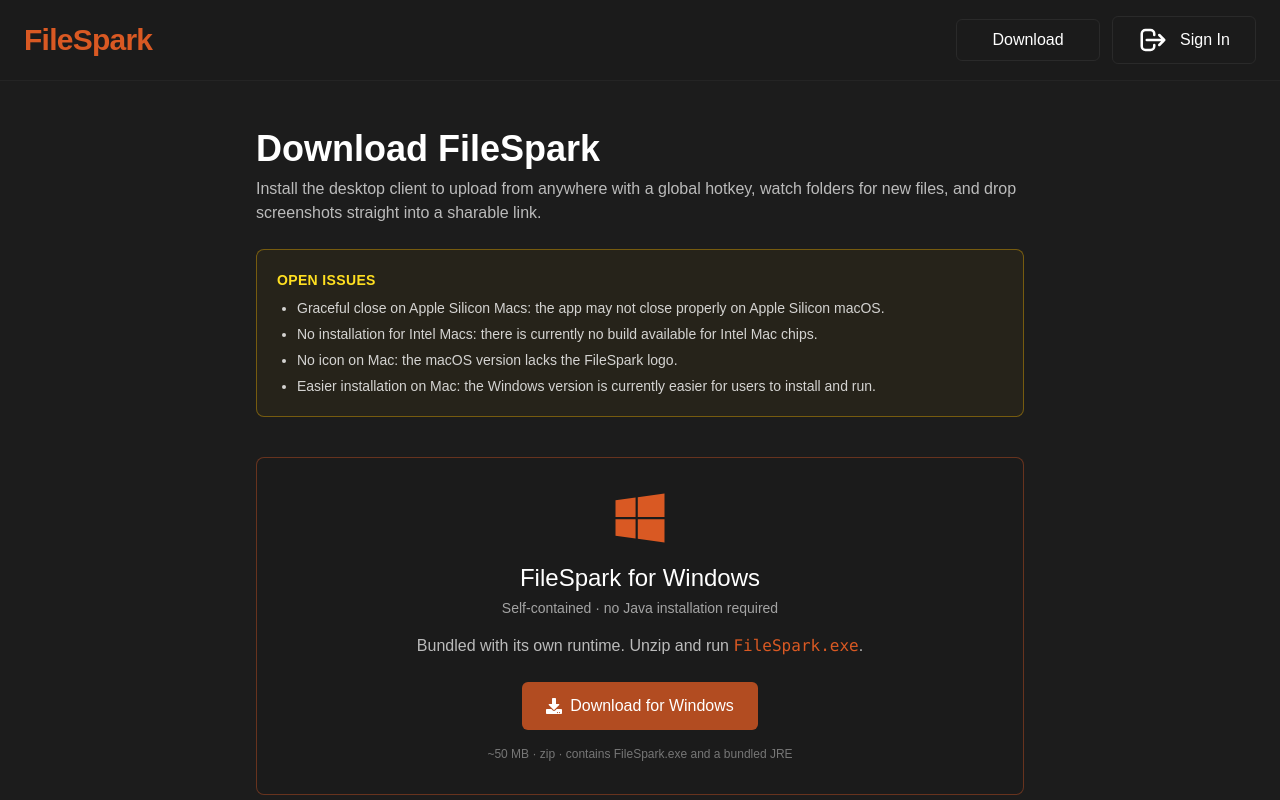
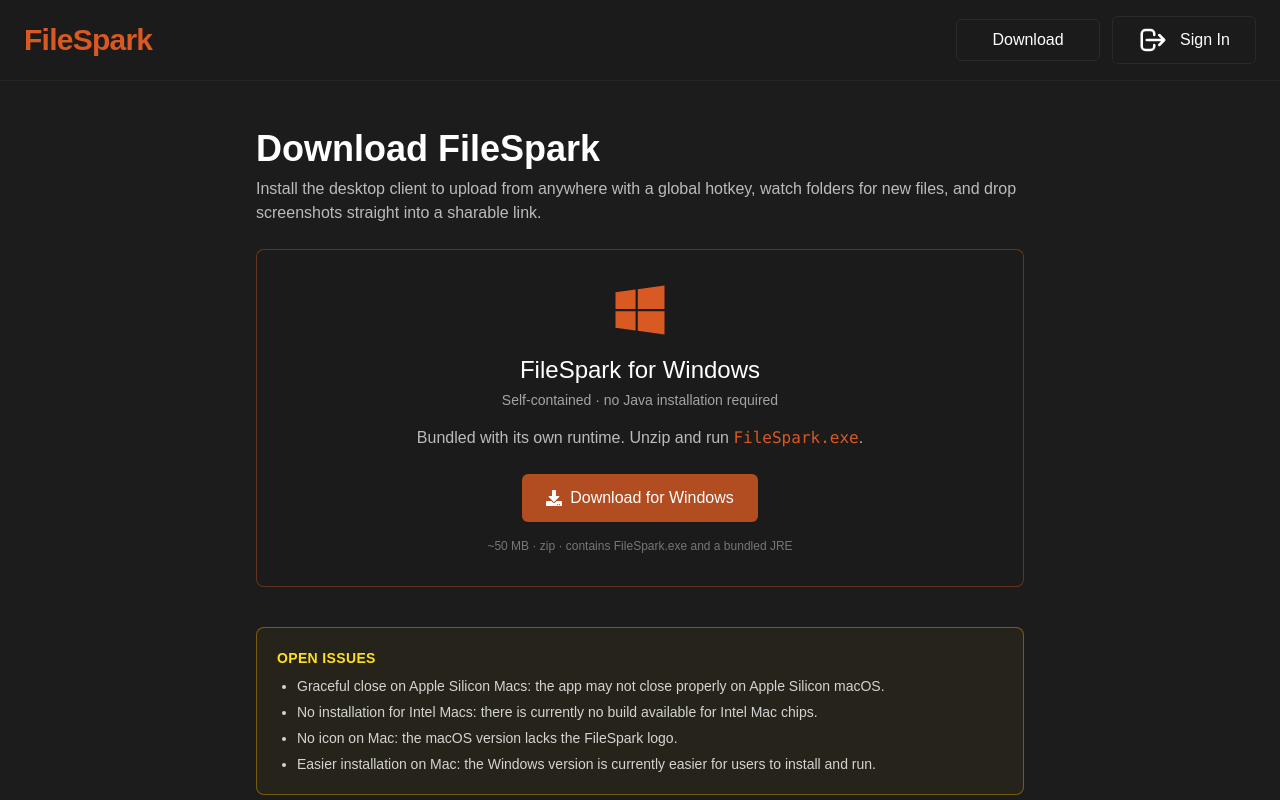
Before and after one commit to smhussa22/filespark, a Next.js app in the folder frontend/: page /download in a window 1280 px wide. Shown: the top 800 px of the page. Built offline with nearby package versions, Linux system fonts and the light colour scheme; no server answers; a web font is replaced by a local one.

Commit message:
polish frontend

```diff
--- a/frontend/app/components/HeroVideoSection.tsx
+++ b/frontend/app/components/HeroVideoSection.tsx
@@ -1,10 +1,20 @@
 "use client";
 import Link from "next/link";
+import { useEffect, useRef } from "react";
 import { FaGithub } from "react-icons/fa";
 export function HeroVideoSection() {
+  const videoRef = useRef<HTMLVideoElement>(null);
+
+  useEffect(() => {
+    if (videoRef.current) {
+      videoRef.current.playbackRate = 1.55;
+    }
+  }, []);
+
   return (
     <section className="relative h-[75vh] w-full overflow-hidden">
       <video
+        ref={videoRef}
         className="absolute inset-0 h-full w-full object-cover"
         autoPlay
         muted
@@ -12,14 +22,7 @@
         playsInline
         preload="auto"
       >
-        <source
-          src="https://cdn.medal.tv/assets/next/video/home_hero_new.0fc056a5.webm"
-          type="video/webm"
-        />
-        <source
-          src="https://cdn.medal.tv/assets/next/video/home_hero_new.5bb3dede.mp4"
-          type="video/mp4"
-        />
+        <source src="/demo-of-filespark.mp4" type="video/mp4" />
       </video>
 
       <div className="absolute inset-0 bg-black/60" />
--- a/frontend/app/download/page.tsx
+++ b/frontend/app/download/page.tsx
@@ -17,32 +17,6 @@
           Install the desktop client to upload from anywhere with a global hotkey, watch folders for new files, and
           drop screenshots straight into a sharable link.
         </p>
-
-        <section className="mb-10 rounded-lg border border-yellow-500/40 bg-yellow-500/5 p-5">
-
-          <div className="text-yellow-300 text-sm font-semibold uppercase tracking-wide mb-2">
-            Open Issues
-          </div>
-          <ul className="text-mainwhite/80 text-sm space-y-1.5 list-disc pl-5">
-            <li>
-              <span className="font-medium">Graceful close on Apple Silicon Macs:</span>{" "}
-              the app may not close properly on Apple Silicon macOS.
-            </li>
-            <li>
-              <span className="font-medium">No installation for Intel Macs:</span>{" "}
-              there is currently no build available for Intel Mac chips.
-            </li>
-            <li>
-              <span className="font-medium">No icon on Mac:</span>{" "}
-              the macOS version lacks the FileSpark logo.
-            </li>
-            <li>
-              <span className="font-medium">Easier installation on Mac:</span>{" "}
-              the Windows version is currently easier for users to install and run.
-            </li>
-          </ul>
-
-        </section>
 
         {/* Primary: bundled Windows zip — no Java install required */}
         <section className="rounded-lg border border-mainorange/40 bg-mainblack/60 p-8 flex flex-col items-center text-center gap-4">
@@ -71,6 +45,32 @@
           <p className="text-mainwhite/40 text-xs">
             ~50 MB · zip · contains FileSpark.exe and a bundled JRE
           </p>
+
+        </section>
+
+        <section className="mt-10 rounded-lg border border-yellow-500/40 bg-yellow-500/5 p-5">
+
+          <div className="text-yellow-300 text-sm font-semibold uppercase tracking-wide mb-2">
+            Open Issues
+          </div>
+          <ul className="text-mainwhite/80 text-sm space-y-1.5 list-disc pl-5">
+            <li>
+              <span className="font-medium">Graceful close on Apple Silicon Macs:</span>{" "}
+              the app may not close properly on Apple Silicon macOS.
+            </li>
+            <li>
+              <span className="font-medium">No installation for Intel Macs:</span>{" "}
+              there is currently no build available for Intel Mac chips.
+            </li>
+            <li>
+              <span className="font-medium">No icon on Mac:</span>{" "}
+              the macOS version lacks the FileSpark logo.
+            </li>
+            <li>
+              <span className="font-medium">Easier installation on Mac:</span>{" "}
+              the Windows version is currently easier for users to install and run.
+            </li>
+          </ul>
 
         </section>
 
```
Also changed, not shown: 1 other file (tests, documents, lock files or other folders).
